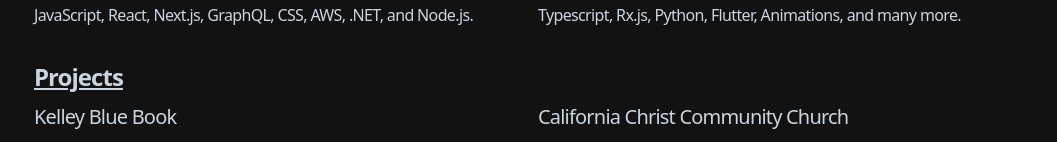
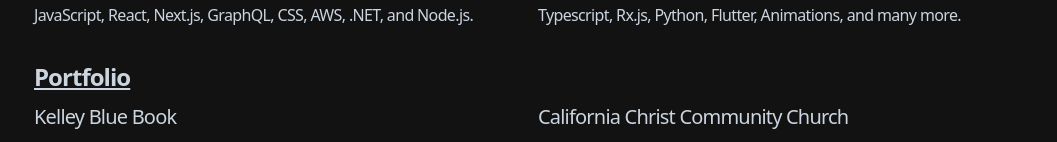
Before and after one commit to phc5/next-portfolio, a Next.js app: page / in a window 1280 px wide. Shown: the part 635-777 px from the top of the page, without its empty margins (126-1183 px from the left). Built offline with nearby package versions, Linux system fonts and the light colour scheme.

Commit message:
update heading for portfolio section

```diff
--- a/components/Home/Portfolio.tsx
+++ b/components/Home/Portfolio.tsx
@@ -13,7 +13,7 @@
 export default function () {
   return (
     <StyledPortfolioContainer>
-      <StyledH3>Projects</StyledH3>
+      <StyledH3>Portfolio</StyledH3>
 
       <StyledPortfolioDataContainer>
         <div>
```
